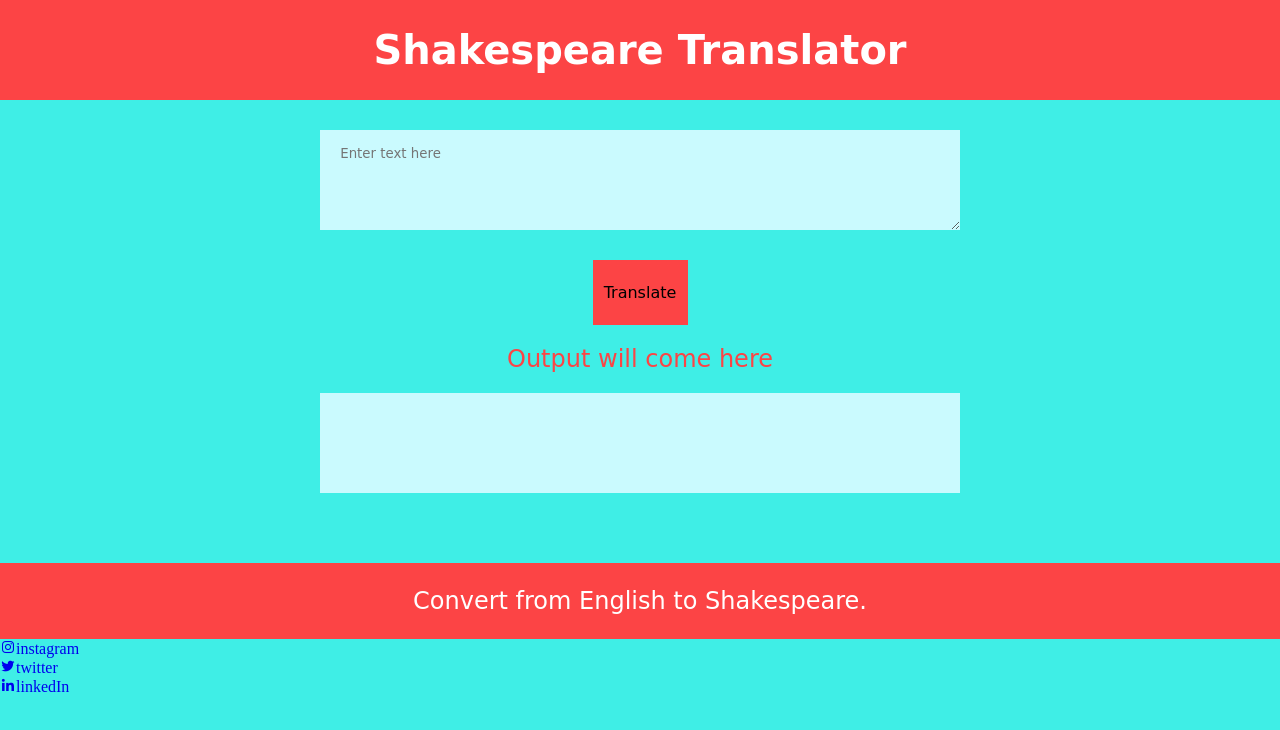
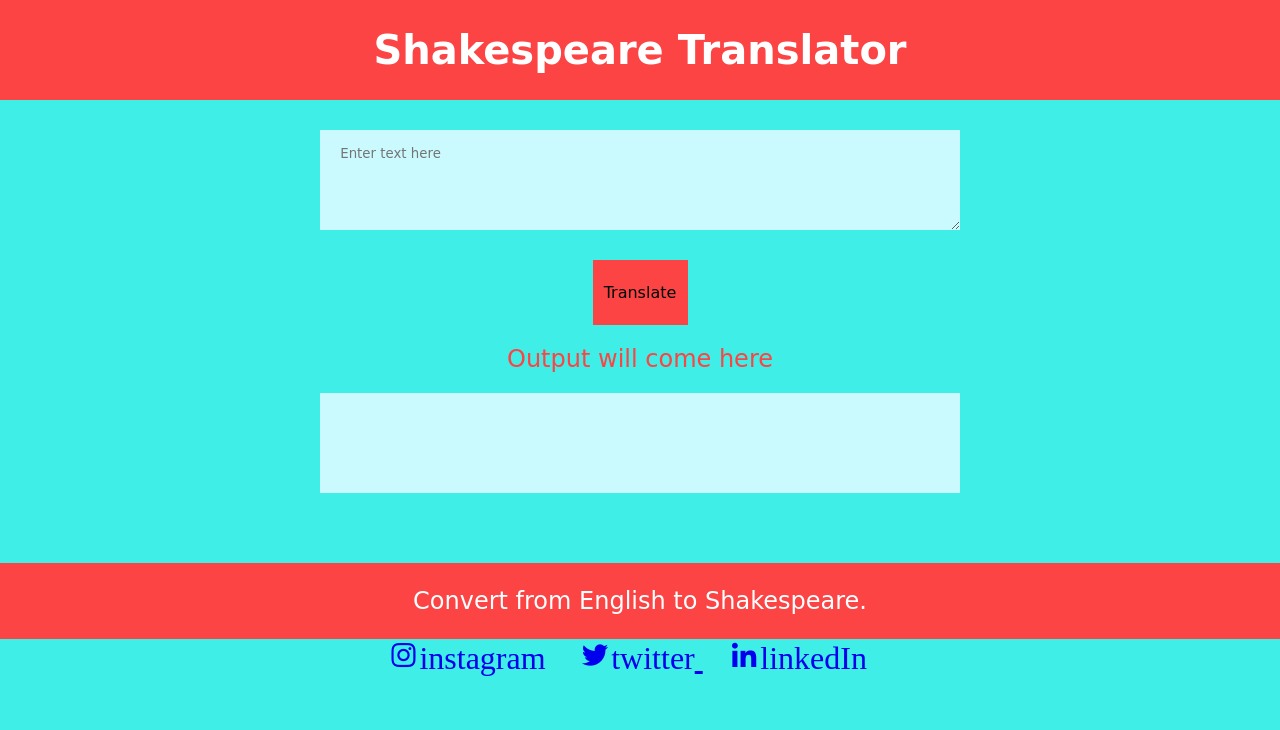
Before and after one commit to cleverprogrammer-atufa/shakespeare-translator, a plain HTML site: page index.html in a window 1280 px wide. Drawn offline with nearby package versions, Linux system fonts and the light colour scheme.

Commit message:
Update styles.css

```diff
--- a/styles.css
+++ b/styles.css
@@ -87,6 +87,7 @@ p{
 
 
 }
+
 footer p{
     justify-content: center;
     display: flex;
@@ -99,3 +100,16 @@ footer p{
     font-family: cursive;
 
 }
+.social-links{
+  display: block;
+  list-style: none;
+  font-size: 2rem;
+  text-align: center;
+
+}
+
+.list-item{
+
+    display: inline;
+    padding: 0rem 0.8rem;
+}
```
